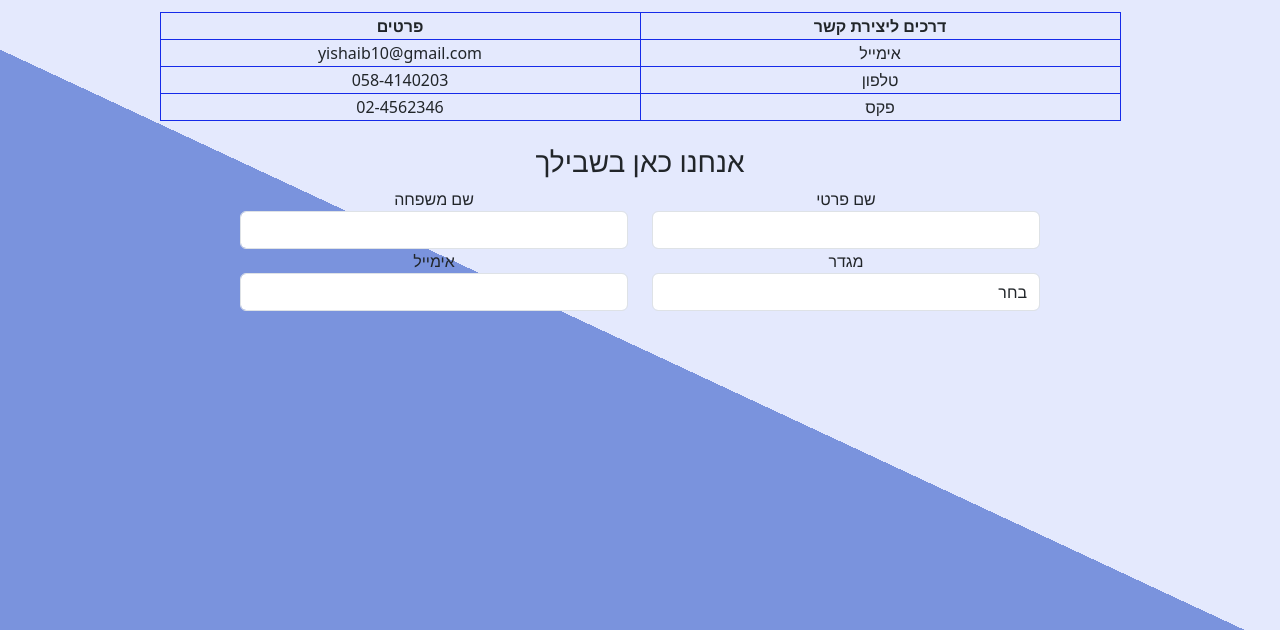
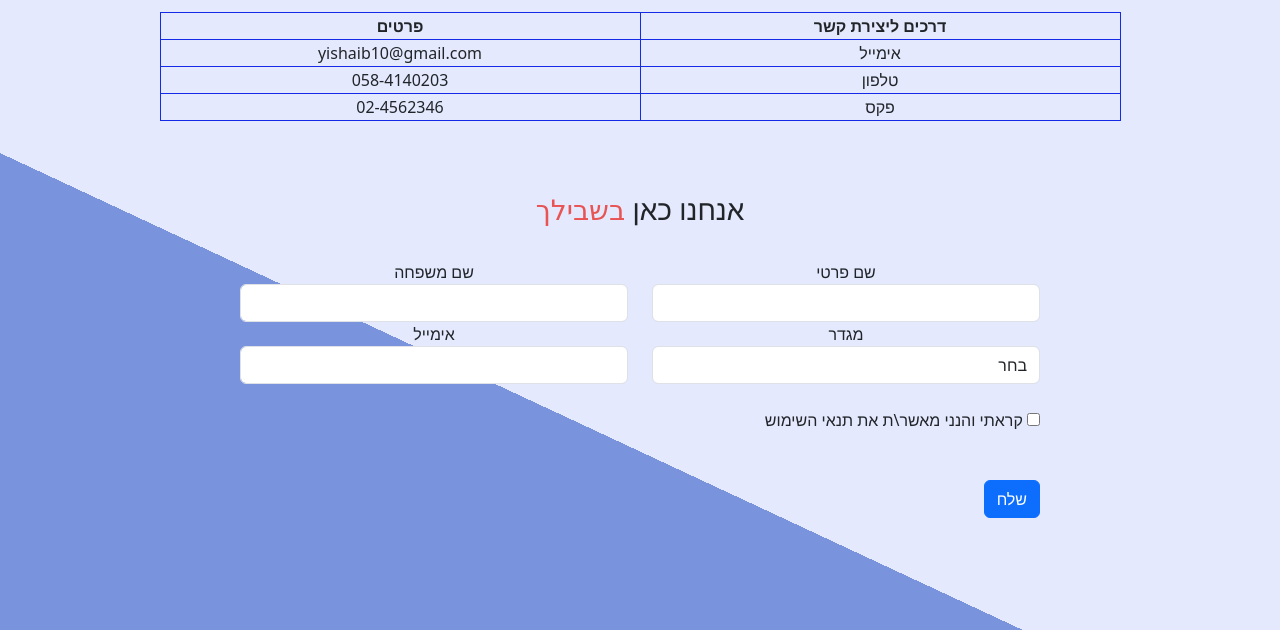
Before and after one commit to RonBarzilay/Knesset-App, a plain HTML site: page views/contact.html in a window 1280 px wide. Shown: the part 175-805 px from the top of the page. Drawn offline with nearby package versions, Linux system fonts and the light colour scheme; a web font is replaced by a local one.

Commit message:
- Validation for the form in contact.html in main.js - Added main.js file - Added jQuery

```diff
--- /dev/null
+++ b/js/main.js
@@ -0,0 +1,27 @@
+function isChecked() {
+  // במקום לחפש
+  // document.getElementById("firstName").value
+  let firstName = $("#firstName");
+  // במקום לחפש
+  // document.getElementById("accept").checked
+  let terms = $("#accept").is(":checked");
+  // במקום לחפש
+  // document.getElementById("lastName").value
+  let lastName = $("#lastName");
+  let email = $("#email");
+  let gender = $("#gender");
+
+  // שדות ריקים
+  if (
+    firstName.val() == "" ||
+    lastName.val() == "" ||
+    email.val() == "" ||
+    gender.find(":selected").val() == "none"
+  ) {
+    alert("אנא מלא את כלל השדות");
+  } else if (terms == false) {
+    alert("אנא אשר תקנון שימוש");
+  } else {
+    alert("");
+  }
+}
--- a/public/css/styles.css
+++ b/public/css/styles.css
@@ -107,3 +107,12 @@ td{
 .select-direction{
     direction: rtl;
 }
+
+.color-specific-text{
+    color: rgb(232, 83, 83);
+    font-family: 'Amatic SC', cursive;
+}
+
+.align-to-right{
+    text-align: right;
+}
--- a/views/contact.html
+++ b/views/contact.html
@@ -16,8 +16,19 @@
             integrity="sha384-KK94CHFLLe+nY2dmCWGMq91rCGa5gtU4mk92HdvYe+M/SXH301p5ILy+dN9+nJOZ"
             crossorigin="anonymous"
         />
+
         <!-- My CSS File -->
         <link rel="stylesheet" href="../public/css/styles.css" />
+
+        <!-- My JS File -->
+        <script src="../js/main.js"></script>
+
+        <!-- My jQuery File -->
+        <script
+            src="https://code.jquery.com/jquery-3.7.0.min.js"
+            integrity="sha256-2Pmvv0kuTBOenSvLm6bvfBSSHrUJ+3A7x6P5Ebd07/g="
+            crossorigin="anonymous"
+        ></script>
 
         <!-- Navigation -->
         <nav class="navbar navbar-expand-lg navbar-dark bg-dark">
@@ -74,7 +85,10 @@
             </table>
 
             <br />
-            <h3>אנחנו כאן בשבילך</h3>
+            <br />
+            <br />
+            <h3>אנחנו כאן <span class="color-specific-text">בשבילך</span></h3>
+            <br />
 
             <!-- action= מאיזה עמוד נשלחת הבקשה כדי שהשרת יידע מאיפה הגיעה הבקשה -->
             <!-- form-container כדי להגביל אורך שורות -->
@@ -82,11 +96,11 @@
                 <div class="row form-row">
                     <div class="form-group col-lg-6 col-md-12">
                         <label for="lastName">שם משפחה</label>
-                        <input class="form-control" type="text" name="lastName" id="lastName" />
+                        <input class="form-control" dir="rtl" type="text" name="lastName" id="lastName" />
                     </div>
                     <div class="form-group col-lg-6 col-md-12">
                         <label for="firstName">שם פרטי</label>
-                        <input class="form-control" type="text" name="firstName" id="firstName" />
+                        <input class="form-control" dir="rtl" type="text" name="firstName" id="firstName" />
                     </div>
                 </div>
 
@@ -104,6 +118,24 @@
                         </select>
                     </div>
                 </div>
+
+                <br />
+
+                <div class="row form-row">
+                    <div class="form-group align-to-right">
+                        <label for="accept">קראתי והנני מאשר\ת את תנאי השימוש</label>
+                        <input type="checkbox" name="accept" id="accept" />
+                    </div>
+                </div>
+                <br />
+                <br />
+                <div class="row form-row align-to-right">
+                    <div class="form-group">
+                        <button type="button" onclick="isChecked()" class="btn btn-primary" name="submit" id="">
+                            שלח
+                        </button>
+                    </div>
+                </div>
             </form>
         </div>
 
```
Also changed, not shown: views/about.html (+11 -1 lines), views/index.html (+14 -1 lines), views/members.html (+13 -1 lines).
